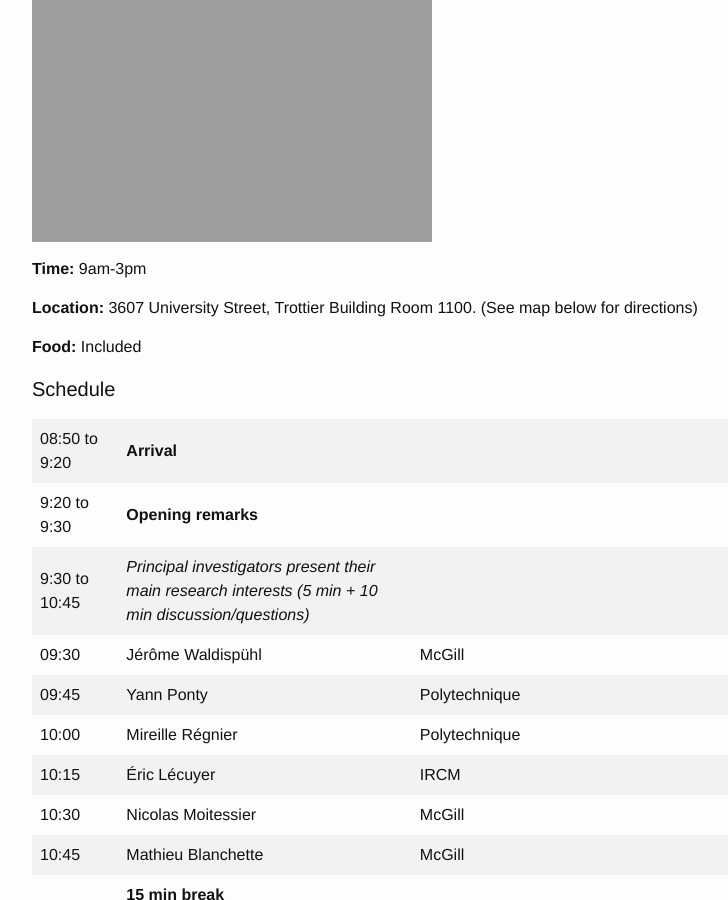
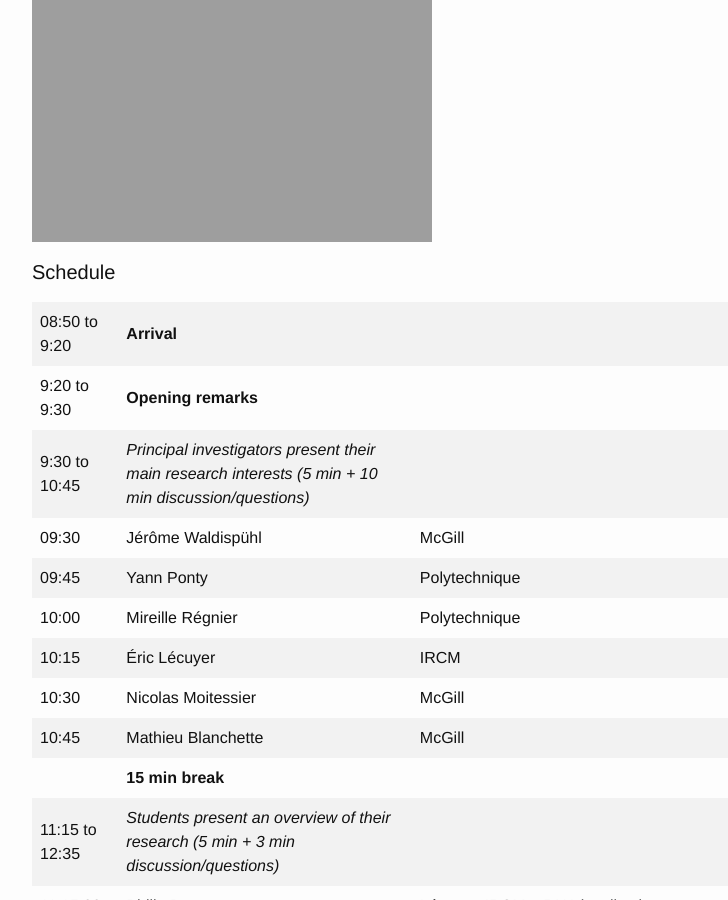
Before and after one commit to cgoliver/cgoliver.github.io, a Jekyll site: the page built from rna.md, in a window 1280 px wide and 900 px high, scrolled down 300 px. Shown: the whole window, without its empty margins (238-966 px from the left). Built offline with Jekyll 4.4.1, drawn with Linux system fonts in a browser that asks for light colours.

Commit message:
delete info

```diff
--- a/rna.md
+++ b/rna.md
@@ -11,12 +11,6 @@ This is the site for the **2017 RNA Informatics Workshop**
 Thank you to everyone for participating and making it a successful meeting!
 
 ![meeting]({{ site.url  }}/assets/rna_meeting_2.jpg)
-
-**Time:** 9am-3pm
-
-**Location:** 3607 University Street, Trottier Building Room 1100. (See map below for directions)
-
-**Food:** Included
 
 <h1 class="page-heading"> Schedule </h1>
 
```
